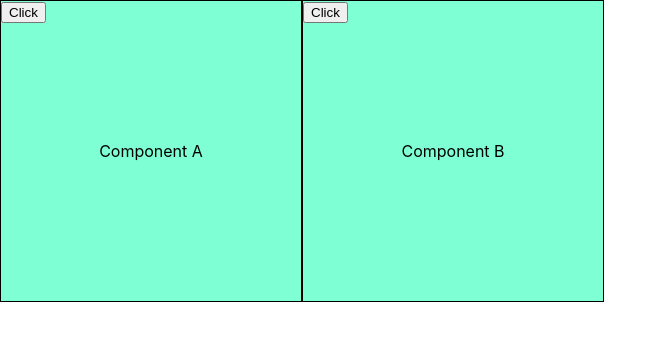
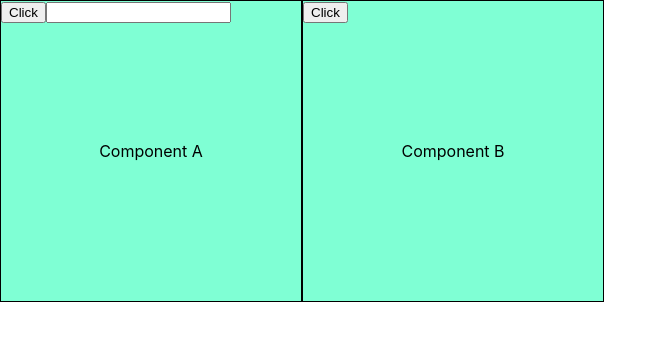
Before and after one commit to andelarajic/React-test, a React (Create React App) app in the folder react-test/: page / in a window 1280 px wide. Shown: the top 340 px of the page, without its empty margins (0-667 px from the left). Built offline with nearby package versions, Linux system fonts and the light colour scheme.

Commit message:
Task 5 created input for component A and output for component B

```diff
--- a/react-test/src/App.css
+++ b/react-test/src/App.css
@@ -1,16 +1,24 @@
 .App {
     display: flex;
     flex-direction: row;
-  }
+}
 
 .component {
-    position: relative ;
-  }
+    position: relative;
+}
 
-  .component_title {
+.component_title {
     position: absolute;
     top: 50%;
     left: 50%;
     margin-right: -50%;
     transform: translate(-50%, -50%);
-  }
+}
+
+.component_text {
+    position: absolute;
+    top: 60%;
+    left: 50%;
+    margin-right: -50%;
+    transform: translate(-50%, -50%);
+}
--- a/react-test/src/App.js
+++ b/react-test/src/App.js
@@ -1,12 +1,14 @@
+import { useState } from "react"
 import './App.css';
 import ComponentA from './components/componentA';
 import ComponentB from './components/componentB';
 
 function App() {
+  const [text, setText] = useState('')
   return (
     <div className="App">
-      <ComponentA />
-      <ComponentB />
+      <ComponentA setText={setText} />
+      <ComponentB text={text} />
     </div>
   );
 }
--- a/react-test/src/components/componentA/index.js
+++ b/react-test/src/components/componentA/index.js
@@ -14,6 +14,10 @@ export default class ComponentA extends Component {
         localStorage.setItem('color-a', newColor)
     }
 
+    changeText(input) {
+        this.props.setText(input)
+    }
+
     render() {
         return (
             <div className={"component"} style={{ background: this.state.color }}>
@@ -21,6 +25,7 @@ export default class ComponentA extends Component {
                 <button onClick={() => {
                     this.changeColor()
                 }}>Click</button>
+                <input type='text' onChange={e => this.changeText(e.target.value)} />
             </div>
         )
     }
--- a/react-test/src/components/componentB/index.js
+++ b/react-test/src/components/componentB/index.js
@@ -17,10 +17,11 @@ export default class ComponentB extends Component {
     render() {
         return (
             <div className={"component"} style={{ background: this.state.color }}>
-                <span className={"component_title"}> Component B </span>
                 <button onClick={() => {
                     this.changeColor()
                 }}>Click</button>
+                <span className={"component_title"}> Component B </span>
+                <span className={"component_text"}>{this.props.text}</span>
             </div>
         )
     }
```
